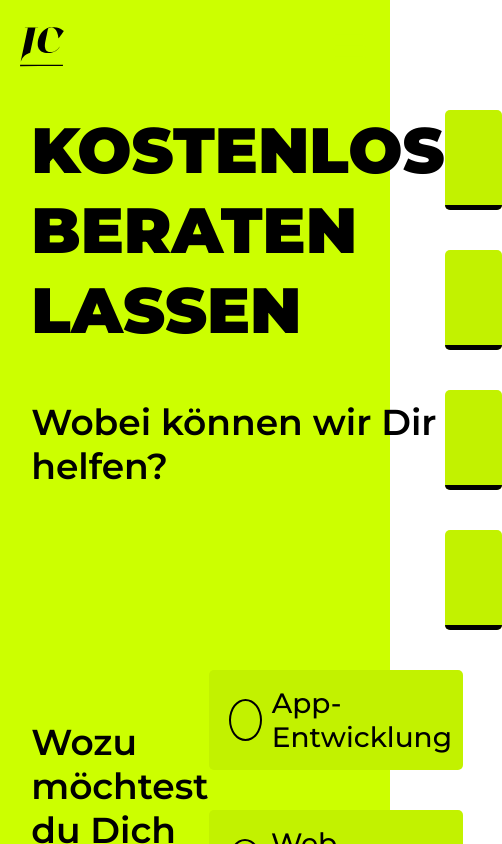
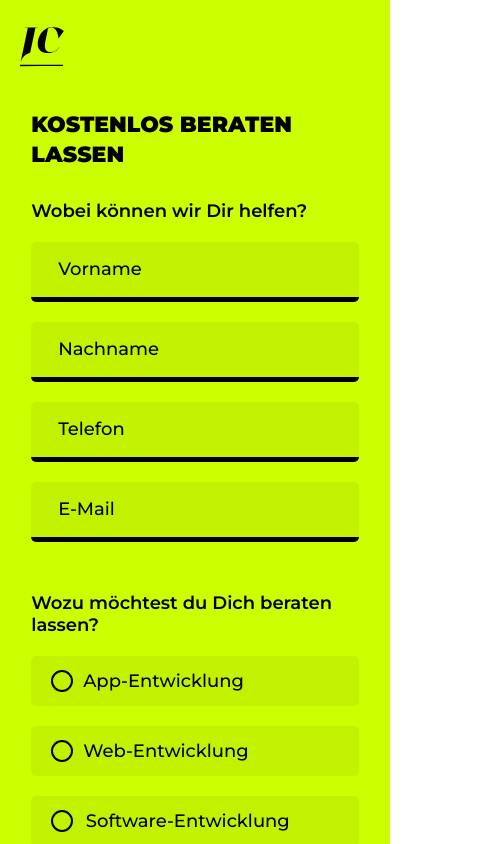
Before and after one commit to HemendraKhatik/jesamconsulting, a React (Create React App) app: page /contact in a window 390 px wide. Shown: the top 844 px of the page, 502 px wide, since content can reach past the window. Built offline with nearby package versions, Linux system fonts and the light colour scheme.

Commit message:
contact page responsiveness update

```diff
--- a/src/components/Contact/FirstSection/index.js
+++ b/src/components/Contact/FirstSection/index.js
@@ -39,8 +39,8 @@ export default function FirstSection() {
               name="option"
               value="App-Entwicklung"
             />
-            <span class={Style.checkmark}></span>
-            <label for="App-Entwicklung">App-Entwicklung</label>
+            <span className={Style.checkmark}></span>
+            <label htmlFor="App-Entwicklung">App-Entwicklung</label>
           </div>
           <div className={Style.radioInputField}>
             <input
@@ -49,8 +49,8 @@ export default function FirstSection() {
               name="option"
               value="Web-Entwicklung"
             />
-            <span class={Style.checkmark}></span>
-            <label for="Web-Entwicklung">Web-Entwicklung</label>
+            <span className={Style.checkmark}></span>
+            <label htmlFor="Web-Entwicklung">Web-Entwicklung</label>
           </div>
 
           <div className={Style.radioInputField}>
@@ -60,8 +60,8 @@ export default function FirstSection() {
               name="option"
               value="Software-Entwicklung"
             />
-            <span class={Style.checkmark}></span> {" "}
-            <label for="Software-Entwicklung">Software-Entwicklung</label>
+            <span className={Style.checkmark}></span> {" "}
+            <label htmlFor="Software-Entwicklung">Software-Entwicklung</label>
           </div>
           <div className={Style.radioInputField}>
             <input
@@ -70,8 +70,8 @@ export default function FirstSection() {
               name="option"
               value="KI-Entwicklung"
             />
-            <span class={Style.checkmark}></span> {" "}
-            <label for="App-Entwicklung">KI-Entwicklung</label>
+            <span className={Style.checkmark}></span> {" "}
+            <label htmlFor="App-Entwicklung">KI-Entwicklung</label>
           </div>
           <div className={Style.radioInputField}>
             <input
@@ -80,8 +80,8 @@ export default function FirstSection() {
               name="option"
               value="KI-Entwicklung"
             />
-            <span class={Style.checkmark}></span>
-            <label for="App-Entwicklung">Consulting</label>
+            <span className={Style.checkmark}></span>
+            <label htmlFor="App-Entwicklung">Consulting</label>
           </div>
         </div>
       </div>
--- a/src/components/Contact/FirstSection/index.module.css
+++ b/src/components/Contact/FirstSection/index.module.css
@@ -57,10 +57,10 @@
   font-family: Montserrat;
   font-style: normal;
   font-weight: 500;
-  font-size: 28px;
-  line-height: 34px;
+  font-size: 2.8rem;
+  line-height: 3.4rem;
   color: #000000;
-  border-bottom: 5px solid #000000;
+  border-bottom: 0.5rem solid #000000;
 }
 
 .inputField input::placeholder {
@@ -72,7 +72,7 @@
   width: 100%;
   height: 10rem;
   background-color: #c2f200;
-  border-radius: 5px;
+  border-radius: 0.5rem;
   margin-bottom: 4rem;
   display: flex;
   align-items: center;
@@ -148,4 +148,59 @@
 
 .btn {
   flex: 1;
+  display: flex;
+  justify-content: center;
+  align-items: center;
 }
+
+@media screen and (max-width: 834px) {
+  .upperContainer {
+    flex-direction: column;
+  }
+  .mainHeading {
+    font-size: 4.5rem;
+    line-height: 5rem;
+  }
+  .mainSubHeading {
+    font-size: 3.6rem;
+    line-height: 4.4rem;
+    margin-top: 6rem;
+    margin-bottom: 4rem;
+  }
+}
+
+@media screen and (max-width: 450px) {
+  .mainHeading {
+    font-size: 2.2rem;
+    line-height: 3rem;
+  }
+  .mainSubHeading {
+    font-size: 1.8rem;
+    line-height: 2.2rem;
+    margin-top: 3rem;
+    margin-bottom: 2rem;
+  }
+
+  .radioInputField label {
+    margin-left: 1rem;
+    font-size: 1.8rem;
+    line-height: 2.2rem;
+  }
+  .inputField {
+    height: 6rem;
+    margin-bottom: 2rem;
+  }
+  .inputField input[type="text"] {
+    font-size: 1.8rem;
+    line-height: 2.2rem;
+    padding: 1.2rem 0 1.2rem 2.7rem;
+  }
+  .radioInputField {
+    height: 5rem;
+    margin-bottom: 2rem;
+  }
+  .checkmark {
+    width: 2.2rem;
+    height: 2.2rem;
+  }
+}
```
